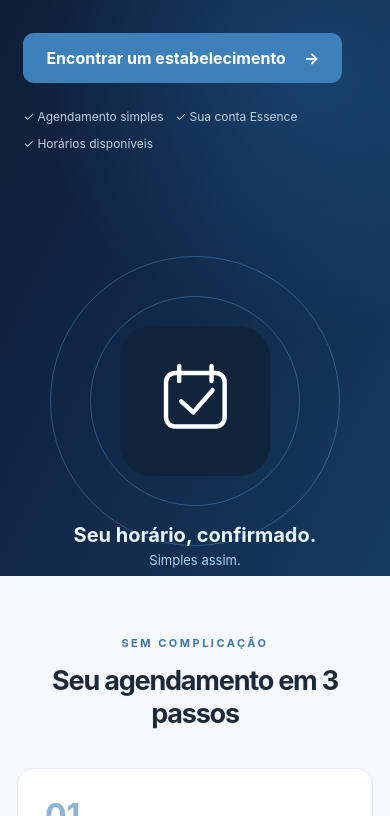
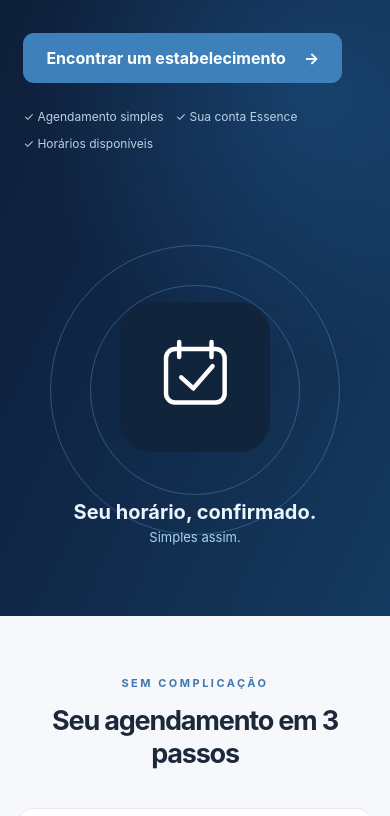
Before and after one commit to artu212/Essence, a plain HTML site: page index.html in a window 390 px wide. Shown: the part 594-1410 px from the top of the page. Drawn offline with Linux system fonts and the light colour scheme.

Commit message:
feat: aprimora paginas dos estabelecimentos, avisos e responsividade

```diff
--- a/css/style.css
+++ b/css/style.css
@@ -2701,3 +2701,35 @@ input[type="date"],input[type="datetime-local"],input[type="time"] { width:100%;
 @media (max-width: 350px) {
     .essence-account-dialog .essence-account-tabs { grid-template-columns: minmax(0, 1fr); }
 }
+
+/* Hero mobile: símbolo e legenda com espaço próprio, sem sobreposição. */
+@media (max-width: 768px) {
+    .hero-booking-art {
+        min-height: 390px;
+        display: flex;
+        flex-direction: column;
+        align-items: center;
+        justify-content: center;
+        gap: 48px;
+        padding: 30px 12px 24px;
+        box-sizing: border-box;
+    }
+    .hero-booking-art .calendar-emblem {
+        flex: 0 0 auto;
+        width: min(150px, 40vw);
+        margin: 0 auto;
+    }
+    .hero-booking-art .art-circle {
+        top: 42%;
+        left: 50%;
+        transform: translate(-50%, -50%);
+    }
+    .hero-booking-art .booking-art-caption {
+        position: relative;
+        inset: auto;
+        margin: 0;
+        width: 100%;
+        text-align: center;
+        flex: 0 0 auto;
+    }
+}
```
